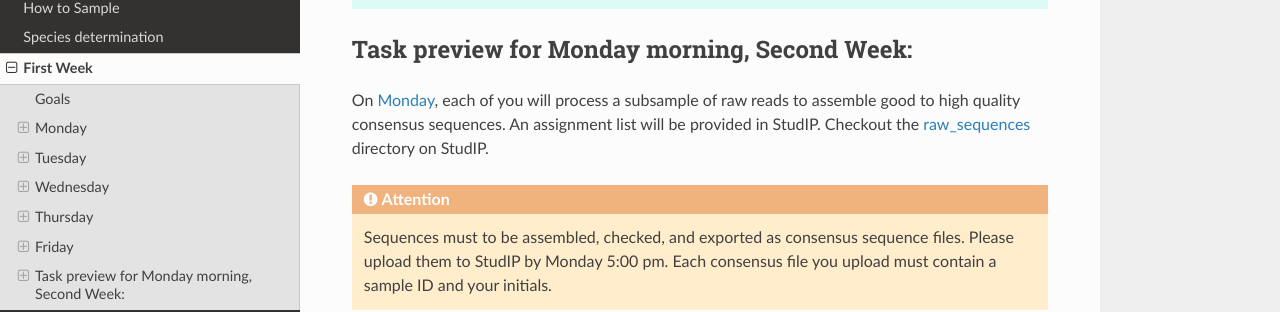
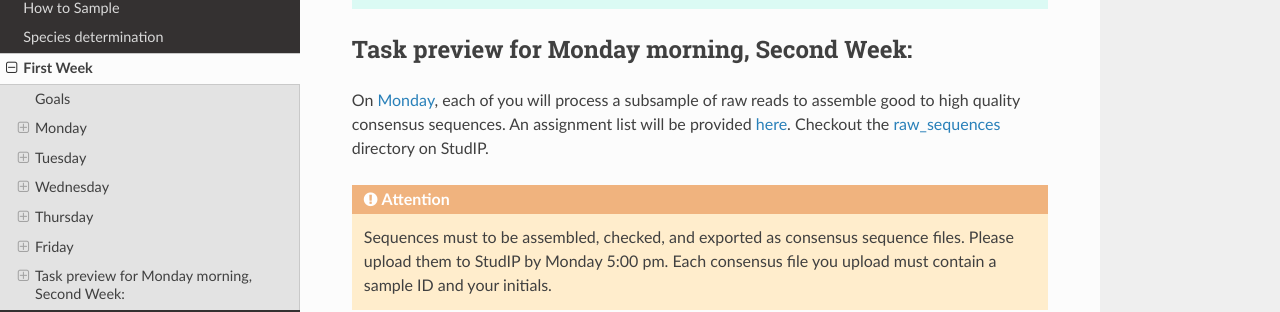
Before and after one commit to bheimbu/evolutionary_ecology, a Sphinx documentation site: the page built from docs/source/first_week.rst, in a window 1280 px wide and 900 px high, scrolled down 8038 px. Shown: the part 167-479 px from the top of the window. Built offline with Sphinx 7.4.7 and the Read the Docs theme 2.0.0, drawn with Linux system fonts in a browser that asks for light colours.

Commit message:
Update first_week.rst

```diff
--- a/docs/source/first_week.rst
+++ b/docs/source/first_week.rst
@@ -226,7 +226,7 @@ If you are going to use your own PC on Monday next week, install the `30-days tr
 Task preview for Monday morning, Second Week:
 ---------------------------------------------
 
-On :ref:`Monday_Second_Week`, each of you will process a subsample of raw reads to assemble good to high quality consensus sequences. An assignment list will be provided in StudIP.
+On :ref:`Monday_Second_Week`, each of you will process a subsample of raw reads to assemble good to high quality consensus sequences. An assignment list will be provided `here <https://owncloud.gwdg.de/index.php/s/aQhYNQhwvk4wL2H>`_.
 Checkout the `raw_sequences  <https://studip.uni-goettingen.de/dispatch.php/course/files/index/660b809717ef7407f199fdb5f7a87d89?cid=d7b80997f5efda59609a4cf69a04dbf7>`_ directory on StudIP.
 
 .. attention::
```
